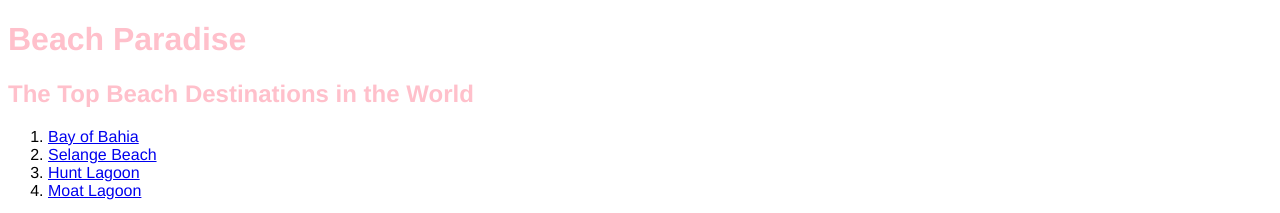
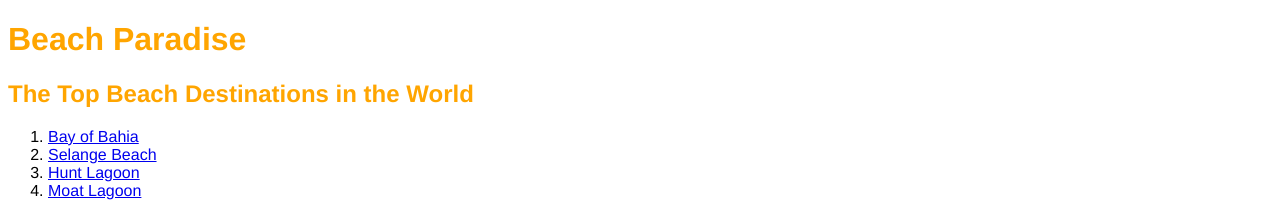
Before and after one commit to KirstyArms/beach-paradise, a plain HTML site: page index.html in a window 1280 px wide. Shown: the top 213 px of the page. Drawn offline with Linux system fonts and the light colour scheme.

Commit message:
change colour test

```diff
--- a/index.html
+++ b/index.html
@@ -2,7 +2,7 @@
 <html lang="en" dir="ltr">
   <head>
     <meta charset="utf-8">
-    <title>Beach Paradise</title>
+    <title>The Beach Paradise</title>
     <link rel="stylesheet" href="./resources/style.css">
   </head>
   <body>
--- a/resources/style.css
+++ b/resources/style.css
@@ -3,7 +3,7 @@ html {
 }
 
 .main-heading {
-  color: pink;
+  color: orange;
 }
 
 h3 {
```
